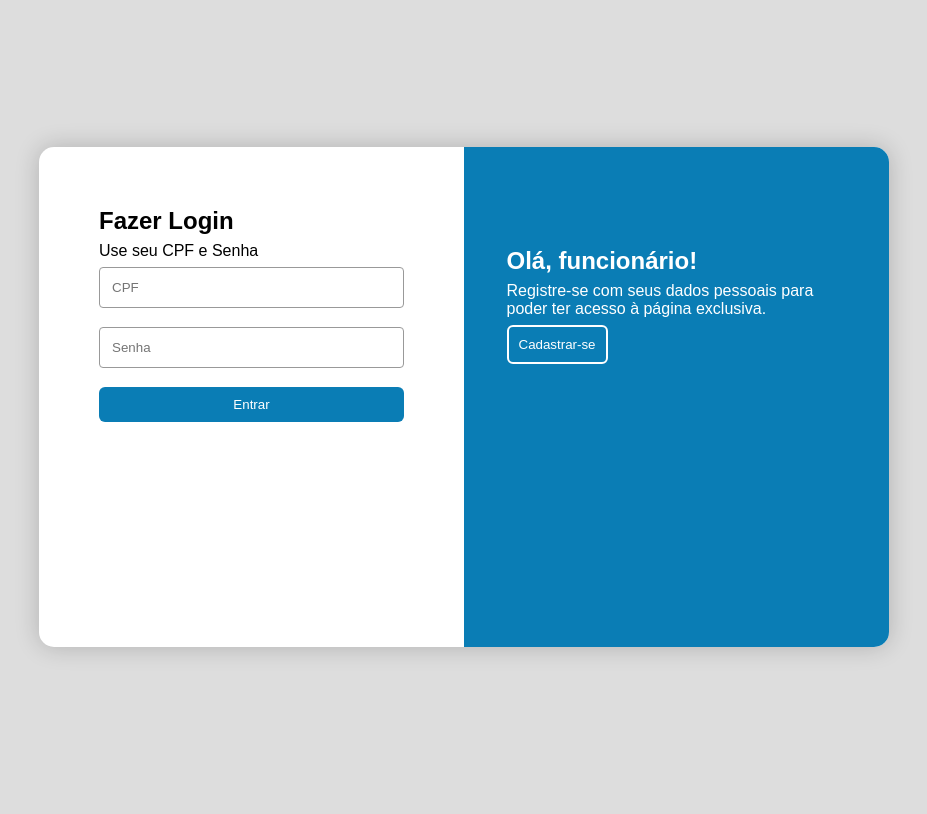
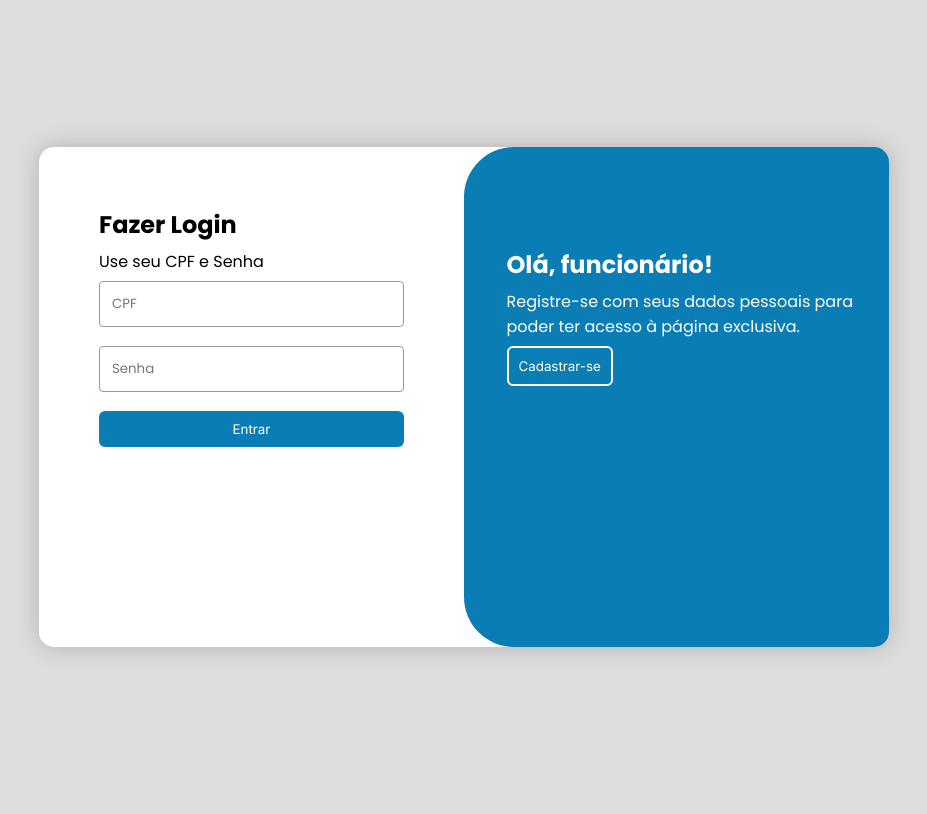
Before and after one commit to lavyniamonteiro/Hotel-Site, a PHP site: page /login.php in a window 1280 px wide. Shown: the whole page, without its empty margins (176-1103 px from the left). Run offline with PHP 8.4, Linux system fonts and the light colour scheme.

Commit message:
fix: alterando fonte

```diff
--- a/login.php
+++ b/login.php
@@ -4,6 +4,8 @@
     <meta charset="UTF-8">
     <title>Login / Cadastro</title>
     <link rel="stylesheet" href="style.css">
+    <link href="https://fonts.googleapis.com/css2?family=Inter:wght@400;600&family=Poppins:wght@300;400;500;600;700&display=swap" rel="stylesheet">
+
 </head>
 
 <body>
--- a/style.css
+++ b/style.css
@@ -2,7 +2,7 @@
     margin: 0;
     padding: 0;
     box-sizing: border-box;
-    font-family: Arial, sans-serif;
+    font-family: "poppins", sans-serif;
     margin-bottom: 7px;
 }
 
@@ -55,11 +55,13 @@ input {
     background: #0a7db5;
     color: #fff;
     cursor: pointer;
+    font-family: "Inter", sans-serif;
 }
 
 .btn.ghost {
     background: transparent;
     border: 2px solid #fff;
+    font-family: "Inter", sans-serif;
 }
 
 .toggle-box {
@@ -69,6 +71,7 @@ input {
     position: absolute;
     right: 0;
     transition: 0.6s ease-in-out;
+    border-radius: 50px 0 0 50px;
 }
 
 .toggle {
@@ -85,21 +88,7 @@ input {
 .toggle-left { left: 10%; }
 .toggle-right { right: -100%; }
 
-.toggle-left h2{
-    margin-bottom: 7px;
-}
 
-.toggle-left p{
-    margin-bottom: 7px;
-}
-
-.toggle-right h2{
-    margin-bottom: 7px;
-}
-
-.toggle-right p{
-    margin-bottom: 7px;
-}
 
 .container.active .login {
     left: -50%;
@@ -111,6 +100,8 @@ input {
 
 .container.active .toggle-box {
     right: 50%;
+    border-radius: 0 50px 50px 0;
+
 }
 
 .container.active .toggle-left {
```
